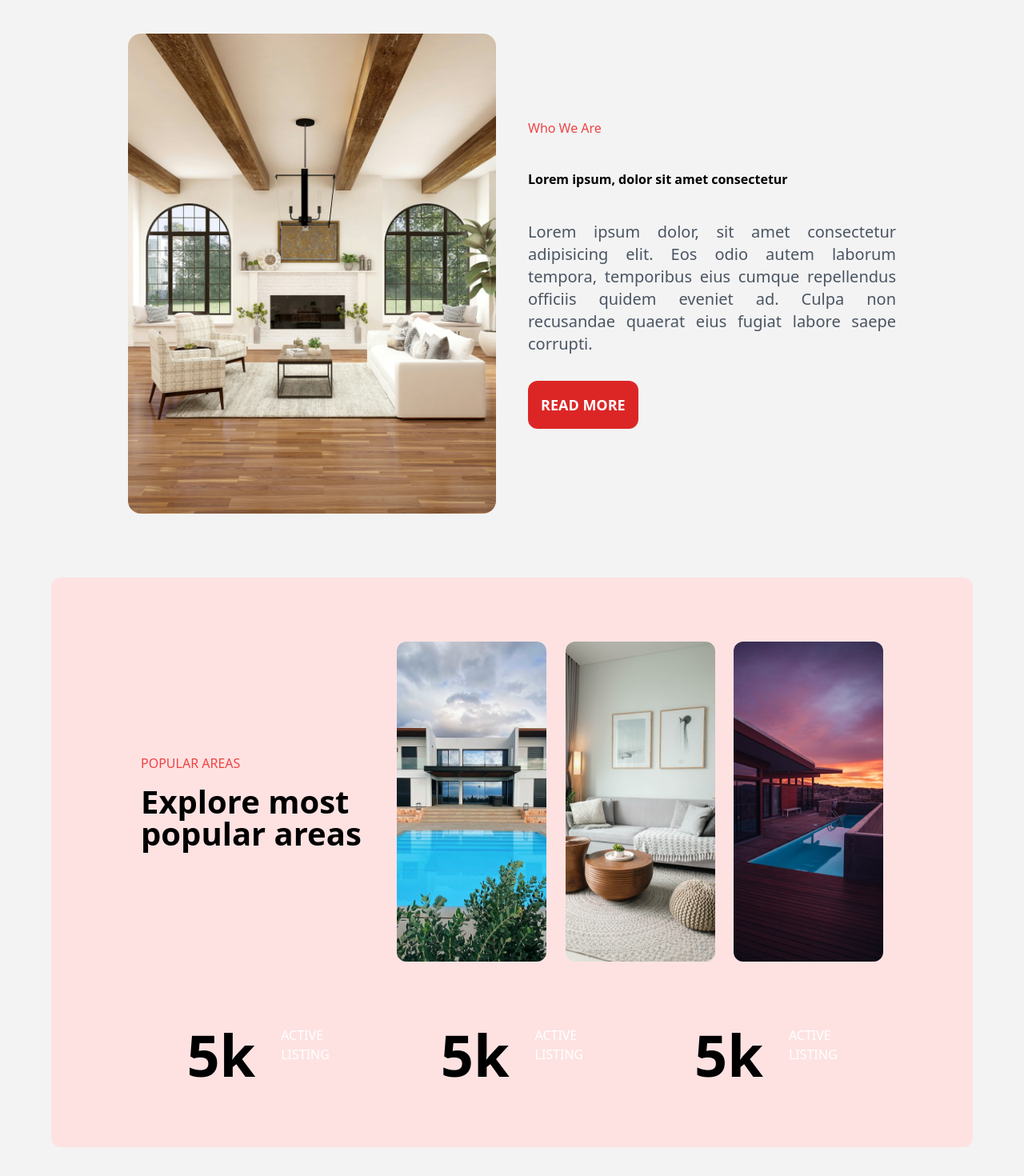
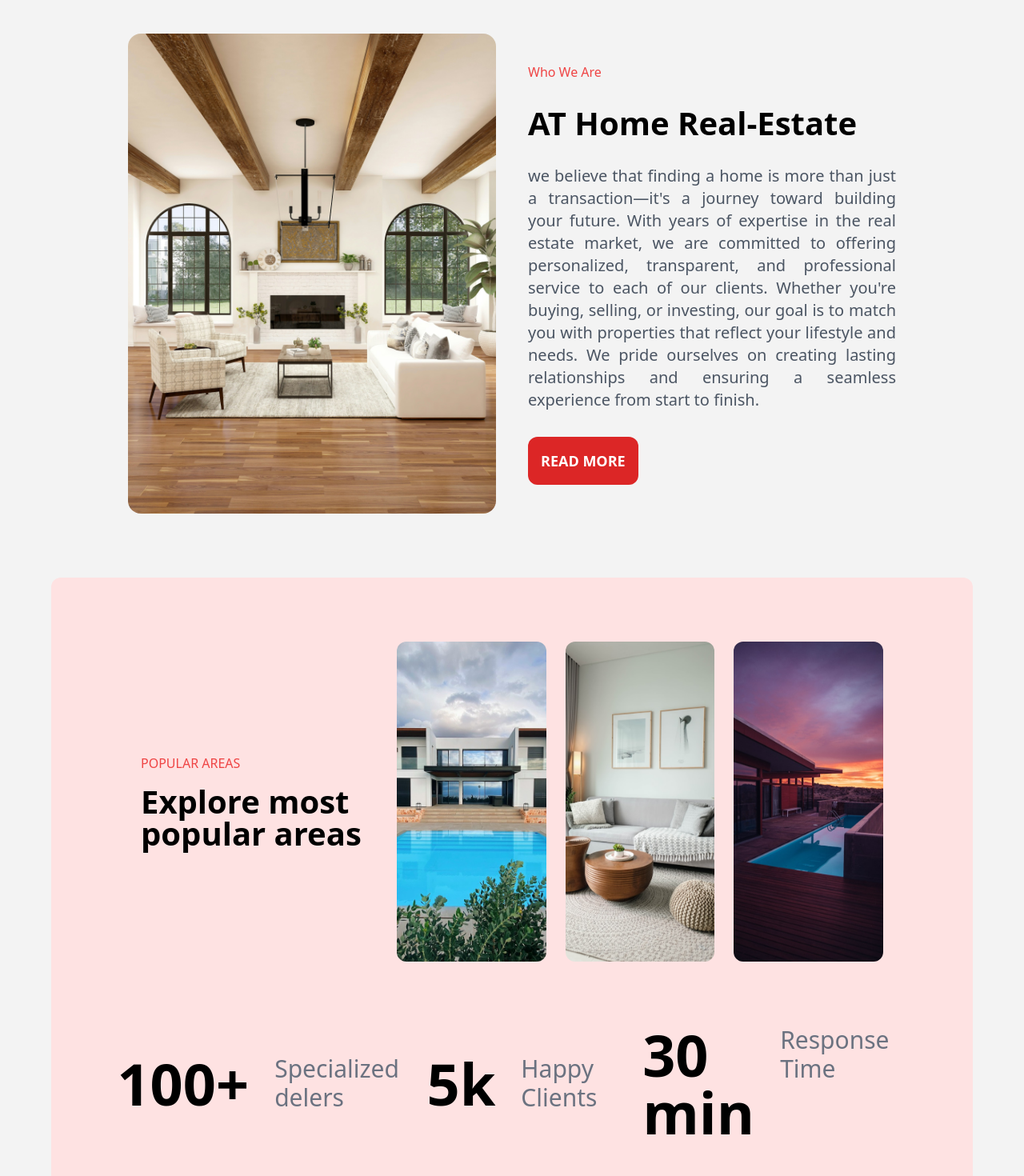
Before and after one commit to VISHALX33/Real-estate, a React (Vite) app: page / in a window 1280 px wide. Shown: the part 820-2290 px from the top of the page at 80% size. Built offline with nearby package versions, Linux system fonts and the light colour scheme.

Commit message:
adding some information about to web site

```diff
--- a/src/Sections/About.jsx
+++ b/src/Sections/About.jsx
@@ -23,8 +23,9 @@ const About = () => {
       </div>
       <div className='flex flex-col justify-center items-start gap-8'>
         <h1 date-aos="zoom-in" className='text-red-500 dark:text-white' >Who We Are</h1>
-        <h1 date-aos="zoom-in" data-aos-delay="200"  className='text-black teext-[40px] font-semibold leading-10 dark:text-white' >Lorem ipsum, dolor sit amet consectetur</h1>
-        <p date-aos="zoom-in" data-aos-delay="400" className='text-xl text-gray-600 dark:text-white text-justify ' >Lorem ipsum dolor, sit amet consectetur adipisicing elit. Eos odio autem laborum tempora, temporibus eius cumque repellendus officiis quidem eveniet ad. Culpa non recusandae quaerat eius fugiat labore saepe corrupti.</p>
+        <h1 data-aos='zoom-in' data-aos-delay='400' className='text-black text-[40px] font-semibold leading-10 dark:text-white '>AT Home Real-Estate <br></br>  </h1>
+
+        <p date-aos="zoom-in" data-aos-delay="400" className='text-xl text-gray-600 dark:text-white text-justify ' > we believe that finding a home is more than just a transaction—it's a journey toward building your future. With years of expertise in the real estate market, we are committed to offering personalized, transparent, and professional service to each of our clients. Whether you're buying, selling, or investing, our goal is to match you with properties that reflect your lifestyle and needs. We pride ourselves on creating lasting relationships and ensuring a seamless experience from start to finish.</p>
         <button className='bg-red-600 dark:bg-red-700 hover:bg-black dark:hover:bg-white dark:hover:text-black text-lg p-4  text-white font-semibold rounded-xl cursor-pointer transform hover:scale-110 transition-transform duration-300  ' > READ MORE</button>
 
 
--- a/src/Sections/Contact.jsx
+++ b/src/Sections/Contact.jsx
@@ -31,8 +31,8 @@ const Contact = () => {
         </div>
         <div className='flex flex-col justify-center items-start gap-8 lg:p-20 p-6  ' >
           <div data-aos='zoom-in' data-aos-delay='200' className='text-red-500 dark:text-white' >REACH US</div>
-          <h1 data-aos='zoom-in' data-aos-delay='400' className='text-black text-[40px] font-semibold leading-10 dark:text-white '>Lorem ipsum dolor sit amet consectetur adipisicing elit. <br></br>  </h1>
-          <p data-aos='zoom-in' data-aos-delay='800'  className='text-xl text-justify text-gray-600 dark:text-white'>Lorem, ipsum dolor sit amet consectetur adipisicing elit. Placeat dolorum veritatis obcaecati neque itaque, in quod sequi nemo sit alias repellendus, hic dignissimos amet vel? Et illo totam sunt nobis.</p>
+          <h1 data-aos='zoom-in' data-aos-delay='400' className='text-black text-[40px] font-semibold leading-10 dark:text-white '>AT Home Real-Estate <br></br>  </h1>
+          <p data-aos='zoom-in' data-aos-delay='800'  className='text-xl text-justify text-gray-600 dark:text-white'>we believe that finding a home is more than just a transaction—it's a journey toward building your future. With years of expertise in the real estate market, we are committed to offering personalized, transparent, and professional service to each of our clients. Whether you're buying, selling, or investing, our goal is to match you with properties that reflect your lifestyle and needs. We pride ourselves on creating lasting relationships and ensuring a seamless experience from start to finish.</p>
           <button className='bg-red-600  text-md px-8 py-3 text-white font-semibold rounded-xl hover:bg-black dark:hover:bg-red-700 cursor-pointer '>SEND EMAIL</button>
 
         </div>
--- a/src/Sections/Hero.jsx
+++ b/src/Sections/Hero.jsx
@@ -23,7 +23,7 @@ const Hero = () => {
        bg-center rounded-xl flex justify-center flex-col items-start lg:px-28 px-18 gap-7 z-20 '
           style={{ backgroundImage: `url(${heroimg})` }} >
           <h1 data-aos="zoom-in" className='text-6xl text-white font-semibold lg:pr-[500px] pr-0 lg:leading-[70px] leading-[60px]' >Find your next Home in Las Vegas</h1>
-          <p data-aos="zoom in" className='text-white text-xl lg:pr-[500px]'>Lorem ipsum dolor sit amet consectetur, adipisicing elit. Aut omnis aspernatur quam consequuntur sequi nam veritatis fuga voluptatibus adipisci? Architecto rem eligendi neque quibusdam omnis ratione cum beatae totam veniam!</p>
+          <p data-aos="zoom in" className='text-white text-xl lg:pr-[500px]'>Discover the perfect property that matches your lifestyle, whether it's a modern city apartment or a serene countryside home. Explore a world of possibilities with expert guidance every step of the way.</p>
 
         </section>
       </div>
--- a/src/Sections/PopularAreas.jsx
+++ b/src/Sections/PopularAreas.jsx
@@ -35,18 +35,18 @@ const PopularAreas = () => {
        </div>
 <div id='bottom' className='w-full grid lg:grid-cols-3 grid-cols-1 lg:justify-center items-center gap-6'>
   <div data-aos="slide-up" data-aos-delay="200"  className='flex justify-center gap-8 w-full' >
-    <h1 className='text-black text-7xl font-semibold dark:text-white' >5k</h1>
-    <h1 className='text-white'>ACTIVE <br></br>LISTING</h1>
+    <h1 className='text-black text-7xl font-semibold dark:text-white' >100+</h1>
+    <h1 className='text-gray-500 text-3xl'>Specialized <br></br>delers</h1>
 
   </div>
   <div data-aos="slide-up" data-aos-delay="200"  className='flex justify-center gap-8 w-full' >
     <h1 className='text-black text-7xl font-semibold dark:text-white' >5k</h1>
-    <h1 className='text-white'>ACTIVE <br></br>LISTING</h1>
+    <h1 className='text-gray-500 text-3xl'>Happy <br></br>Clients</h1>
 
   </div>
   <div data-aos="slide-up" data-aos-delay="200"  className='flex justify-center gap-8 w-full' >
-    <h1 className='text-black text-7xl font-semibold dark:text-white' >5k</h1>
-    <h1 className='text-white'>ACTIVE <br></br>LISTING</h1>
+    <h1 className='text-black text-7xl font-semibold dark:text-white' >30 min</h1>
+    <h1 className='text-gray-500 text-3xl'>Response <br></br>Time</h1>
 
   </div>
 </div>
```
